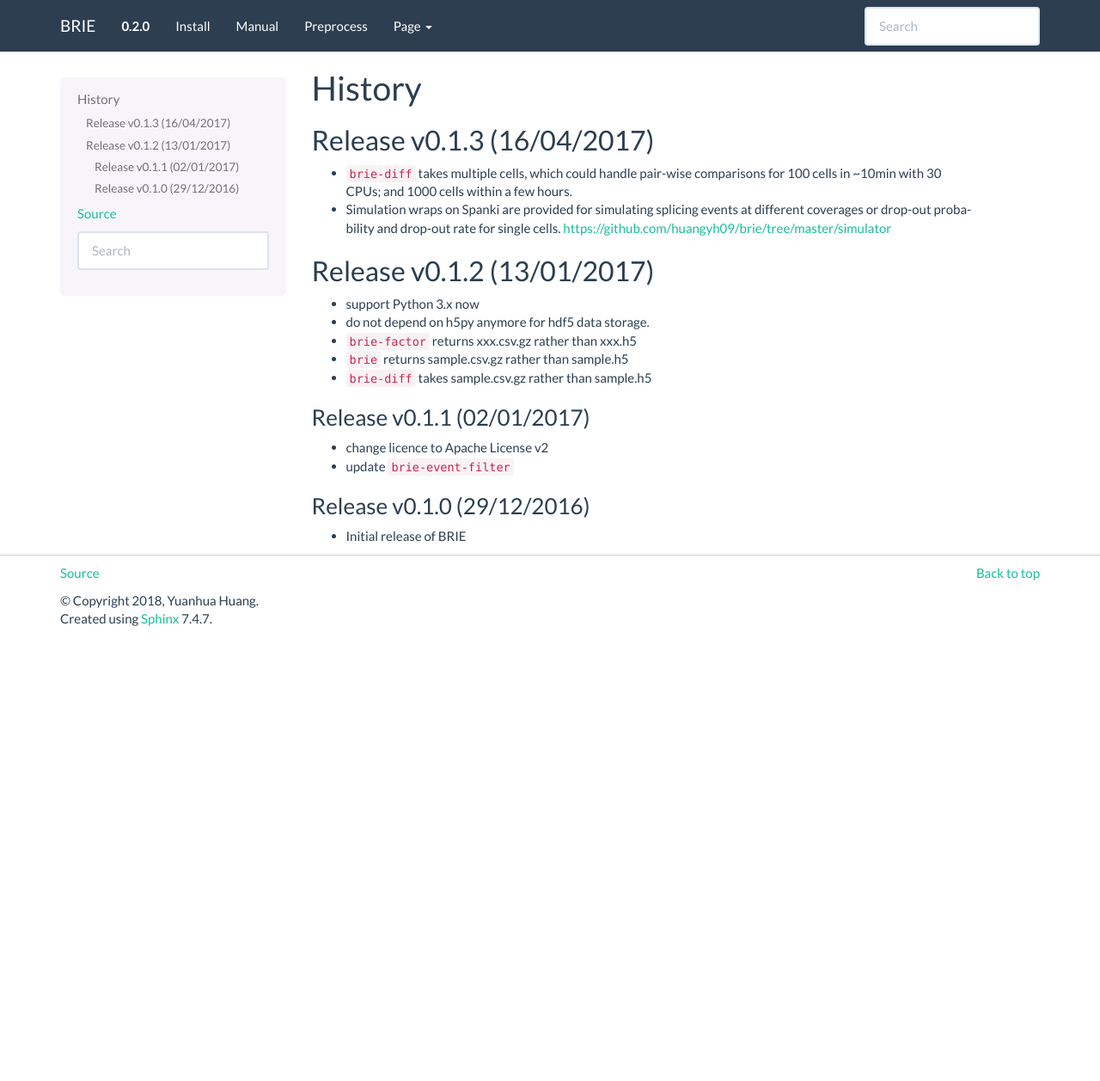
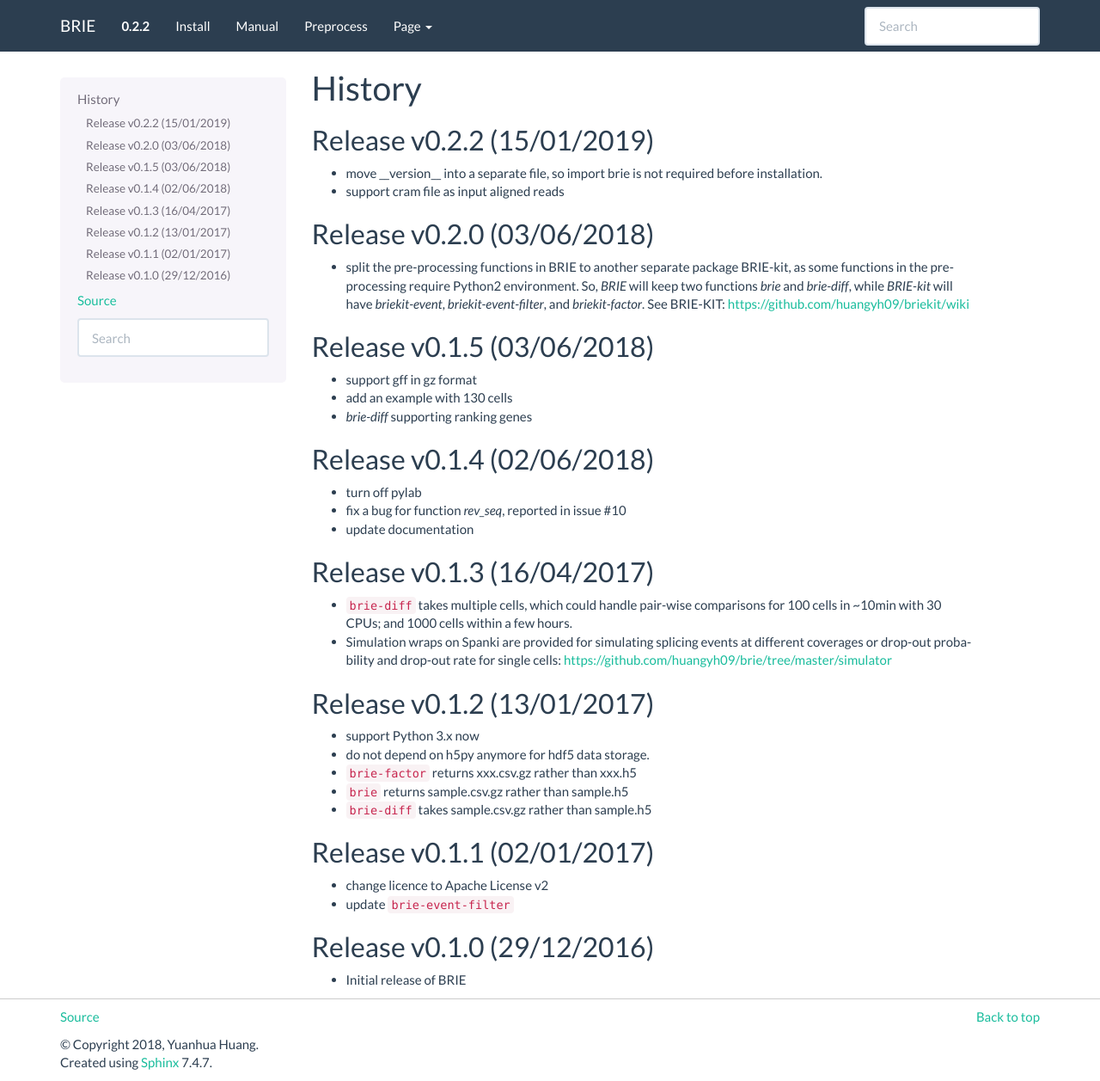
Before and after one commit to huangyh09/brie, a Sphinx documentation site: the page built from doc/release.rst, in a window 1280 px wide and 1257 px high. Shown: the whole window at 86% size. Built offline with Sphinx 7.4.7, drawn with Linux system fonts in a browser that asks for light colours; formulas are drawn with MathJax 3.

Commit message:
v0.2.2: supporting cram input file for alignment reads

```diff
--- a/brie/version.py
+++ b/brie/version.py
@@ -1 +1 @@
-__version__ = "0.2.0"
+__version__ = "0.2.2"
--- a/doc/release.rst
+++ b/doc/release.rst
@@ -2,14 +2,39 @@
 History
 =======
 
+Release v0.2.2 (15/01/2019)
+===========================
+* move __version__ into a separate file, so import brie is not required before
+  installation.
+* support cram file as input aligned reads
+
+Release v0.2.0 (03/06/2018)
+===========================
+* split the pre-processing functions in BRIE to another separate package
+  BRIE-kit, as some functions in the pre-processing require Python2 environment.
+  So, `BRIE` will keep two functions `brie` and `brie-diff`, while `BRIE-kit`
+  will have `briekit-event`, `briekit-event-filter`, and `briekit-factor`.
+  See BRIE-KIT: https://github.com/huangyh09/briekit/wiki
+
+Release v0.1.5 (03/06/2018)
+===========================
+* support gff in gz format
+* add an example with 130 cells
+* `brie-diff` supporting ranking genes
+
+Release v0.1.4 (02/06/2018)
+===========================
+* turn off pylab
+* fix a bug for function `rev_seq`, reported in issue #10
+* update documentation
 
 Release v0.1.3 (16/04/2017)
 ===========================
 * ``brie-diff`` takes multiple cells, which could handle pair-wise comparisons
   for 100 cells in ~10min with 30 CPUs; and 1000 cells within a few hours.
 * Simulation wraps on Spanki are provided for simulating splicing events at
-  different coverages or drop-out probability and drop-out rate for single cells.
-  https://github.com/huangyh09/brie/tree/master/simulator
+  different coverages or drop-out probability and drop-out rate for single
+  cells: https://github.com/huangyh09/brie/tree/master/simulator
 
 Release v0.1.2 (13/01/2017)
 ===========================
@@ -20,10 +45,10 @@ Release v0.1.2 (13/01/2017)
 * ``brie-diff`` takes sample.csv.gz rather than sample.h5
 
 Release v0.1.1 (02/01/2017)
----------------------------
+===========================
 * change licence to Apache License v2
 * update ``brie-event-filter``
 
 Release v0.1.0 (29/12/2016)
----------------------------
+===========================
 * Initial release of BRIE
```
Also changed, not shown: 1 other file.
